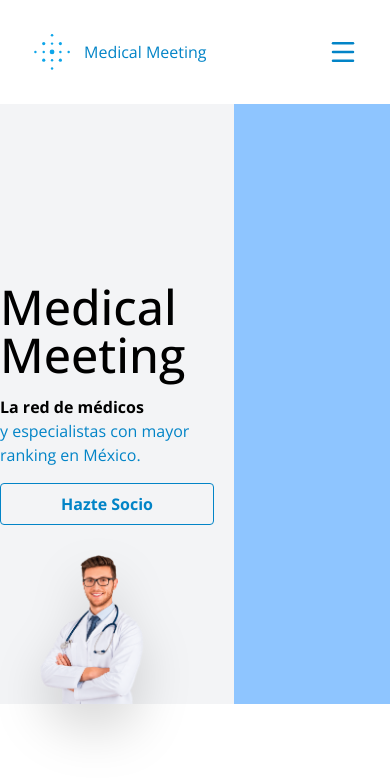
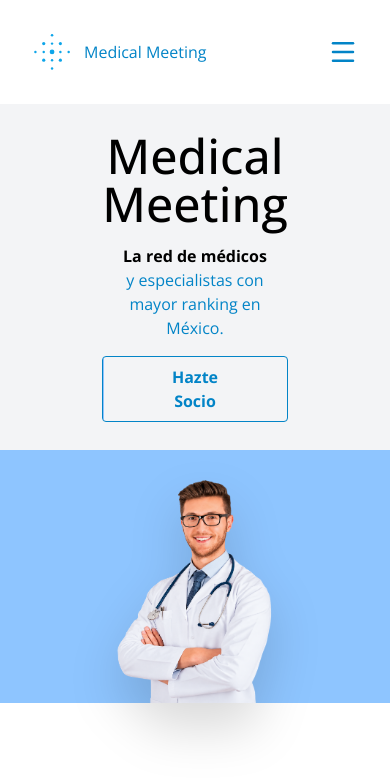
Before and after one commit to danlakelake/Medical-Meeting-React, a React (Vite) app: page / in a window 390 px wide. Shown: the top 778 px of the page. Built offline with nearby package versions, Linux system fonts and the light colour scheme.

Commit message:
feat: add responsive hero layout

```diff
--- a/src/components/Hero.tsx
+++ b/src/components/Hero.tsx
@@ -3,11 +3,11 @@ import heroDoctor from '../assets/hero-doctor.png';
 function Hero() {
   return (
     <section>
-      <div className="flex bg-gray-100 items-center h-[600px]">
-        <div className="w-[60%] flex justify-center">
-          <div className="text-left space-y-4">
+      <div className="flex flex-col md:flex-row bg-gray-100 items-center h-auto md:h-[500px] lg:h-[600px]">
+        <div className="w-full md:w-[60%] flex justify-center p-7 px-30 md:px-0">
+          <div className="text-center md:text-left space-y-4">
             <h1
-              className="text-left text-5xl font-medium">
+              className="text-5xl font-medium">
               Medical Meeting
             </h1>
             <p>
@@ -21,11 +21,11 @@ function Hero() {
             </button>
           </div>
         </div>
-        <div className="w-[40%] bg-tertiary relative h-full">
+        <div className="w-full md:w-[50%] lg:w-[40%] bg-tertiary md:relative h-full pt-7 md:px-0">
           <img
             src={heroDoctor}
             alt="Médico"
-            className="w-[550px] absolute -left-60 bottom-0 drop-shadow-2xl"
+            className="w-[60%] md:w-[550px] translate-x-12 md:absolute md:-left-50 lg:-left-60 md:bottom-0 drop-shadow-2xl"
           />
         </div>
       </div>
```
